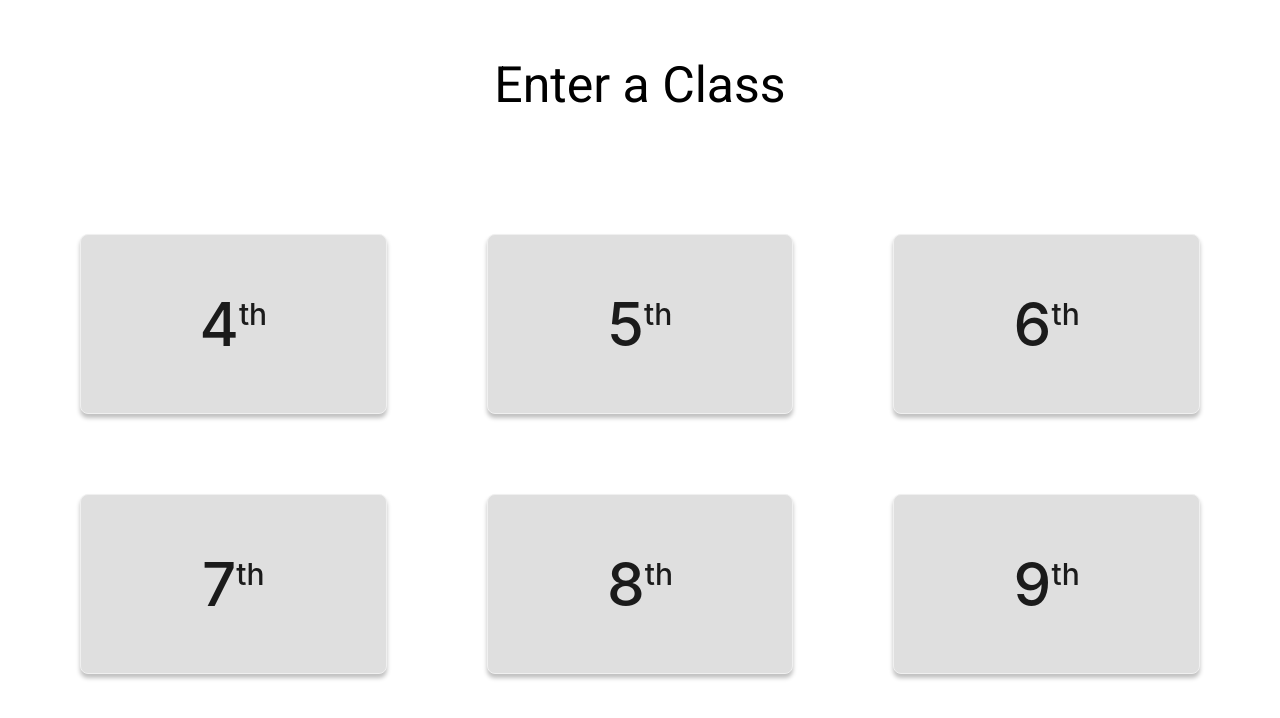
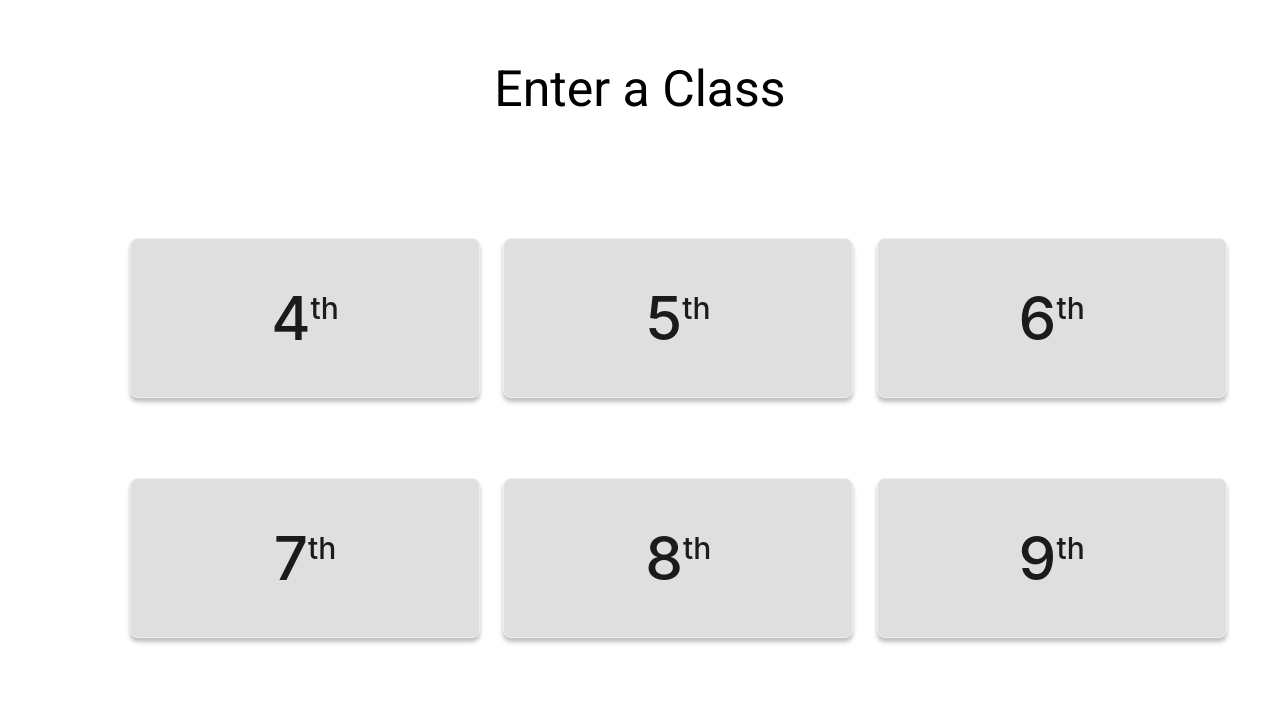
Before and after one commit to AryaK-31/Student-ERP, a React (Vite) app: page / in a window 1280 px wide. Shown: the top 718 px of the page. Built offline with nearby package versions, Linux system fonts and the light colour scheme.

Commit message:
AS-45 | Hardcoded the card height and width, also changed the viewport height to max-height

```diff
--- a/src/components/Card.module.scss
+++ b/src/components/Card.module.scss
@@ -1,8 +1,9 @@
 @import '../scss/variable';
 
 .cardStyle {
-  height: 18rem;
-  background-color: #dfdfdf;
+  height: 16rem;
+  width: 35rem;
+  background-color: var(--color-primary);
   box-shadow: 0px 4px 4px 0px #00000040;
   display: flex;
   justify-content: center;
--- a/src/screens/Home.module.scss
+++ b/src/screens/Home.module.scss
@@ -1,13 +1,14 @@
 @import '../scss/variable';
 
 .homeBase {
-  min-height: 100vh;
+  max-height: 100vh;
   padding: 1rem;
   display: flex;
   flex-direction: column;
   justify-content: center;
   align-items: center;
   gap: 5rem;
+  padding: 6rem;
 }
 
 .homeTitle {
--- a/src/scss/_variable.scss
+++ b/src/scss/_variable.scss
@@ -1,11 +1,14 @@
 @import url('https://fonts.googleapis.com/css2?family=Roboto:ital,wght@0,100;0,300;0,400;0,500;0,700;0,900;1,100;1,300;1,400;1,500;1,700;1,900&display=swap');
 
-/** Font related sizes */
 
 :root {
+  /** Font related sizes */
   --font-size-primary-large: 6rem;
   --font-size-primary : 5rem;
   --font-size-secondary-large : 3.5rem;
   --font-size-secondary : 3rem;
   --font-family-base: 'Roboto', sans-serif;
+
+  /** color related sizes */
+  --color-primary : #dfdfdf;
 }
```
